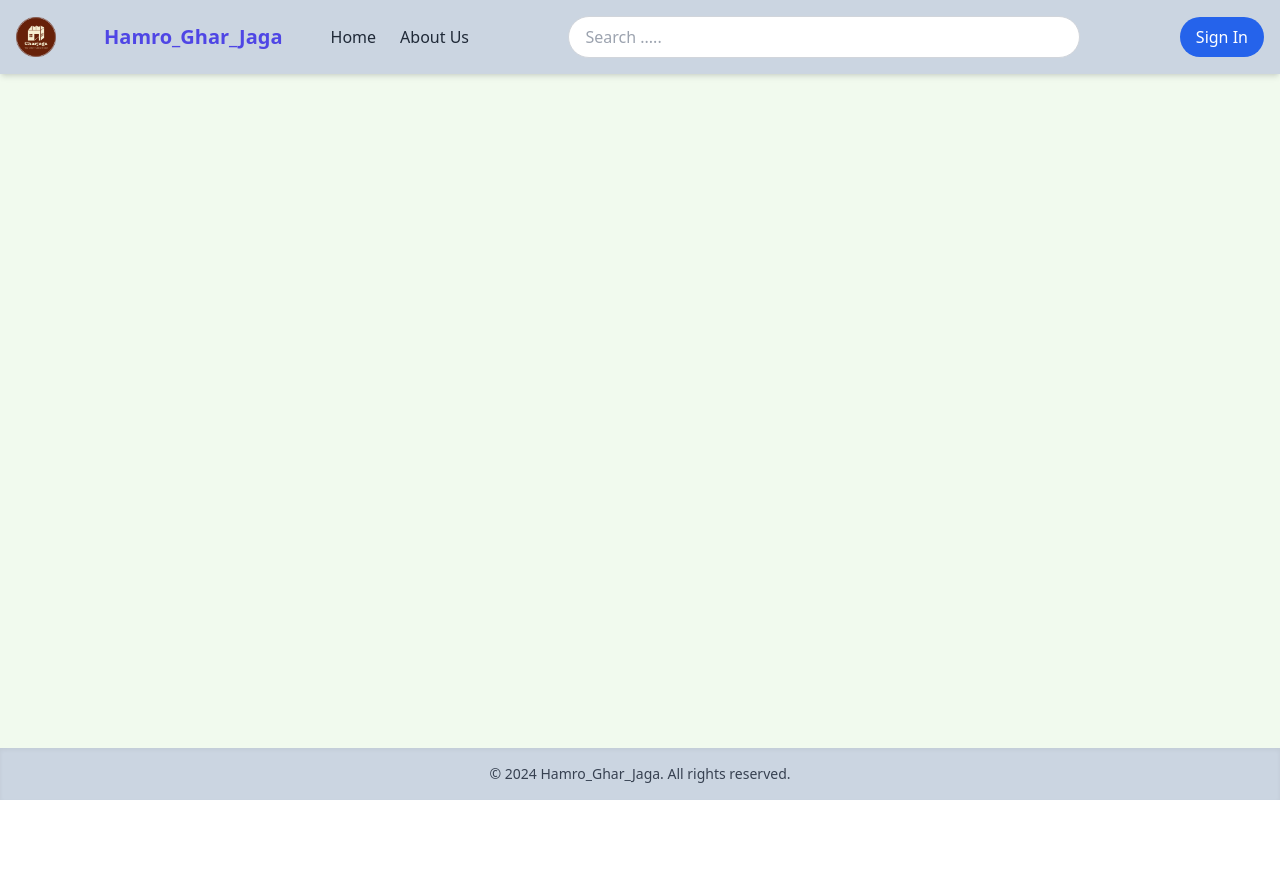
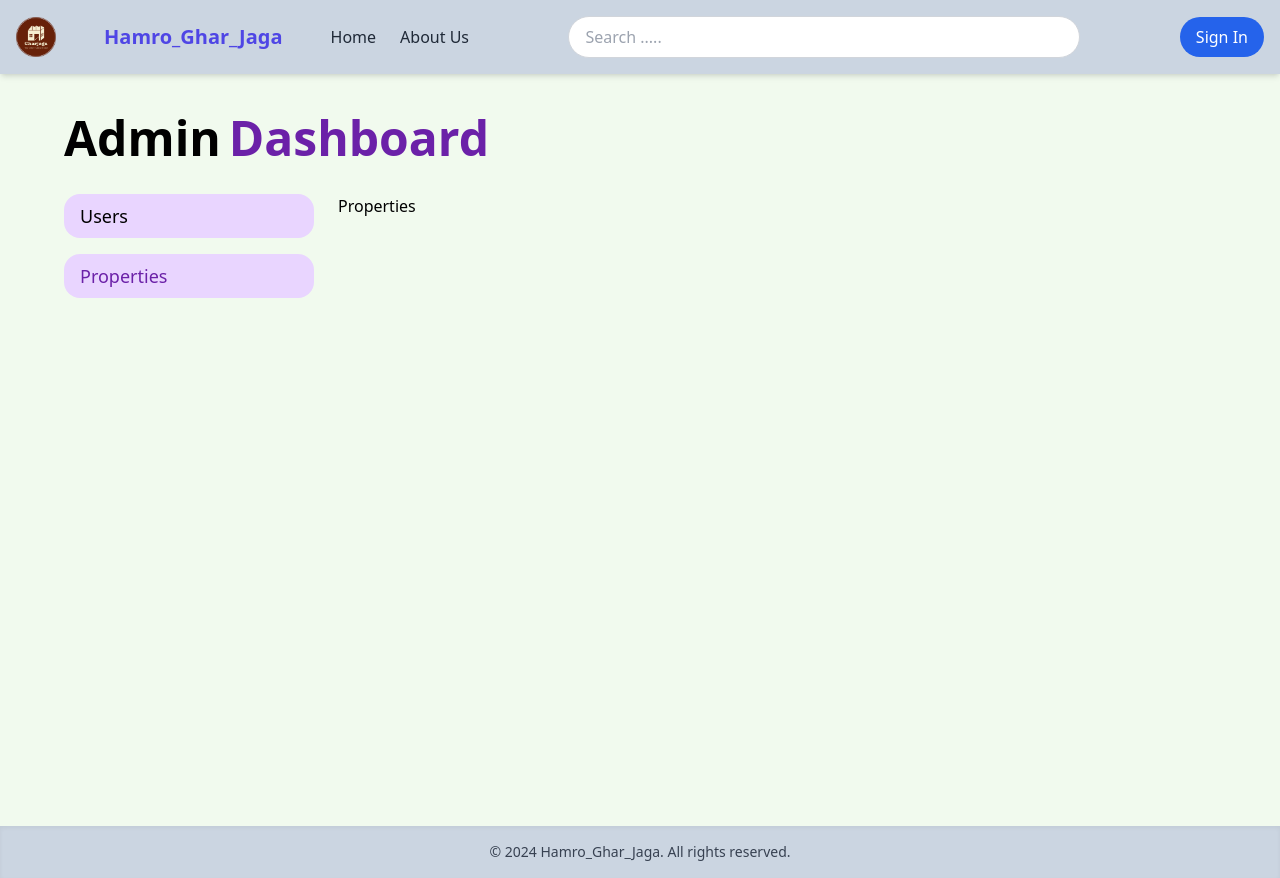
Before and after one commit to PanaceaSolution/Real-Estate, a React (Vite) app in the folder client/: page /admin/properties in a window 1280 px wide. Before the commit the page ends 800 px from the top, so only its background shows below. Built offline with nearby package versions, Linux system fonts and the light colour scheme; sample sign-in values are in the browser's storage.

Commit message:
added protected routes for users and admin, sidebar for admin dashboard

```diff
--- a/client/src/App.jsx
+++ b/client/src/App.jsx
@@ -6,6 +6,11 @@
 import Footer from './components/footer';
 import SignUp from './components/SignUp';
 import Home from './pages/home';
+import SecureRoute from './routes/SecureRoute';
+import Users from './pages/admin-dashboard/Users';
+import Properties from './pages/admin-dashboard/Properties';
+import AdminRoute from './routes/AdminRoute';
+import AdminLayout from './pages/admin-dashboard/AdminLayout';
 
 const App = () => {
   return (
@@ -13,12 +18,25 @@
       <div className="flex flex-col min-h-screen bg-base">
         <Header />
 
-        <main className="flex-grow ">
+        <main className="flex-grow">
           <Routes>
             <Route path="/" element={<Home />} />
             <Route path="/aboutUs" element={<AboutUs />} />
             <Route path="/sign-in" element={<SignInPage />} />
             <Route path="/sign-up" element={<SignUp />} />
+
+
+            <Route element={<AdminRoute isAdmin="admin" />}>
+              <Route element={<AdminLayout />}>
+                <Route path="/admin/users" element={<Users />} />
+                <Route path="/admin/properties" element={<Properties />} />
+              </Route>
+            </Route>
+
+            <Route element={<SecureRoute />}>
+              <Route path="/profile" element={<AboutUs />} />
+            </Route>
+
           </Routes>
         </main>
 
@@ -28,6 +46,4 @@
   );
 }
 
-
-
 export default App;
--- /dev/null
+++ b/client/src/components/sidebar.jsx
@@ -0,0 +1,31 @@
+import React from 'react'
+import { Link, useLocation } from 'react-router-dom'
+
+const Sidebar = () => {
+   const location = useLocation()
+
+   // Define the links and their paths
+   const links = [
+      { name: 'Users', path: '/admin/users' },
+      { name: 'Properties', path: '/admin/properties' },
+   ]
+
+   // Determine if the current path matches the link's path
+   const isActive = (path) => location.pathname === path ? 'text-primary' : 'text-black'
+
+   return (
+      <aside className="grid gap-4 text-sm">
+         {links.map(({ name, path }) => (
+            <Link
+               key={path}
+               className={`${isActive(path)} text-lg font-medium bg-shadow px-4 py-2 rounded-2xl hover:bg-primary hover:text-white`}
+               to={path}
+            >
+               {name}
+            </Link>
+         ))}
+      </aside>
+   )
+}
+
+export default Sidebar
--- /dev/null
+++ b/client/src/pages/admin-dashboard/AdminLayout.jsx
@@ -0,0 +1,24 @@
+import React from 'react'
+import { Outlet } from 'react-router-dom'
+import Sidebar from '../../components/sidebar'
+
+const AdminLayout = () => {
+   return (
+      <main className="flex min-h-[calc(100vh_-_theme(spacing.16))] flex-1 flex-col gap-4 bg-muted/40 p-4 md:gap-8 md:p-10">
+         <div className="mx-auto grid w-full max-w-6xl gap-2">
+            <h1 className="text-3xl lg:text-5xl font-bold flex gap-2">
+               Admin
+               <span className="text-primary">Dashboard</span>
+            </h1>
+         </div>
+         <div className="mx-auto grid w-full max-w-6xl items-start gap-6 md:grid-cols-[180px_1fr] lg:grid-cols-[250px_1fr]">
+            <Sidebar />
+            <div className="grid gap-6">
+               <Outlet />
+            </div>
+         </div>
+      </main>
+   )
+}
+
+export default AdminLayout
--- /dev/null
+++ b/client/src/pages/admin-dashboard/Properties.jsx
@@ -0,0 +1,12 @@
+import React from 'react'
+import AdminLayout from './AdminLayout'
+
+const Properties = () => {
+   return (
+      <main>
+         <h1>Properties</h1>
+      </main>
+   )
+}
+
+export default Properties
--- /dev/null
+++ b/client/src/pages/admin-dashboard/Users.jsx
@@ -0,0 +1,11 @@
+import React from 'react'
+
+const Users = () => {
+   return (
+      <main>
+         <h1>Users</h1>
+      </main>
+   )
+}
+
+export default Users
--- a/client/src/pages/sign-in.jsx
+++ b/client/src/pages/sign-in.jsx
@@ -1,9 +1,11 @@
-import { Link, useNavigate } from 'react-router-dom'
+import { Link, useLocation, useNavigate } from 'react-router-dom'
 import SignInForm from '../components/sign-in-form';
 import { useForm } from 'react-hook-form'
 
 const SignInPage = () => {
    const navigate = useNavigate()
+   const location = useLocation()
+   const from = location.state?.from?.pathname || '/'
 
    const {
       register,
@@ -12,9 +14,14 @@
    } = useForm()
 
    const onSubmit = (data) => {
-      console.log(data)
-      navigate('/')
-   }
+      console.log(data);
+      const userData = {
+         ...data,
+         role: 'admin',
+      };
+      sessionStorage.setItem('user', JSON.stringify(userData));
+      navigate(from, { replace: true });
+   };
 
    return (
       <main className='flex items-center justify-center h-screen'>
--- /dev/null
+++ b/client/src/routes/AdminRoute.jsx
@@ -0,0 +1,15 @@
+import React from 'react'
+import { Navigate, Outlet, useLocation } from 'react-router-dom';
+
+const AdminRoute = ({ isAdmin }) => {
+   const user = JSON.parse(sessionStorage.getItem('user'));
+   const location = useLocation();
+
+   return (
+      user && user?.role === isAdmin
+         ? <Outlet />
+         : <Navigate to="/sign-in" state={{ from: location }} replace />
+   )
+};
+
+export default AdminRoute
--- /dev/null
+++ b/client/src/routes/SecureRoute.jsx
@@ -0,0 +1,15 @@
+import React from 'react'
+import { Navigate, Outlet, useLocation } from 'react-router-dom';
+
+const SecureRoute = () => {
+   const user = JSON.parse(sessionStorage.getItem('user'));
+   const location = useLocation();
+
+   return (
+      user
+         ? <Outlet />
+         : <Navigate to="/sign-in" state={{ from: location }} replace />
+   )
+};
+
+export default SecureRoute
```
